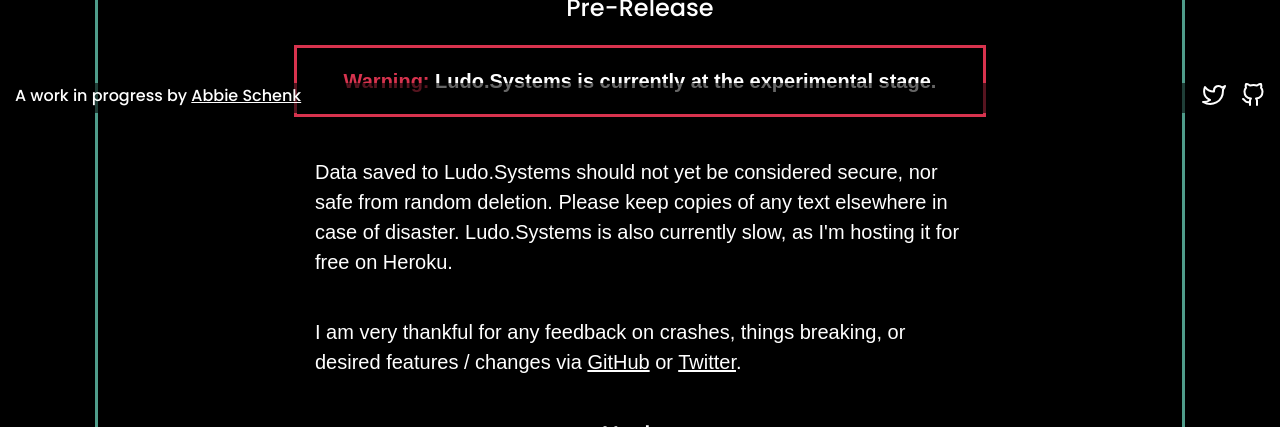
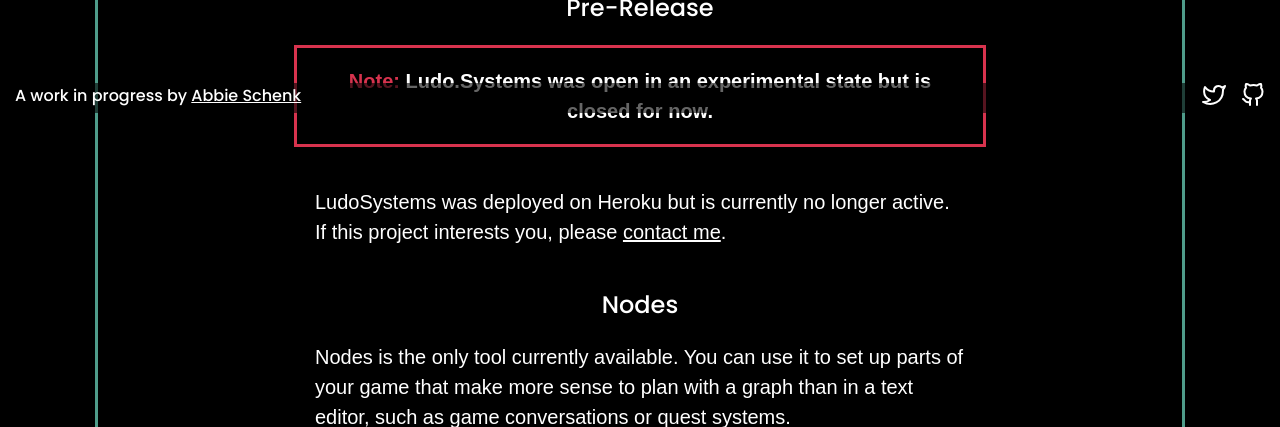
Before and after one commit to LudoSystems/ludosystems-app, a React (Create React App) app: page / in a window 1280 px wide. Shown: the part 687-1114 px from the top of the page. Built offline with nearby package versions, Linux system fonts and the light colour scheme; no server answers.

Commit message:
updated home page

```diff
--- a/src/components/Home.js
+++ b/src/components/Home.js
@@ -13,9 +13,8 @@
                 <p>Ludo.Systems is a set of visual game development tools designed for non-programmmers, exportable in common formats that are easy for programmers to add to almost any game engine.</p>
                 <iframe className="video" width="560" height="315" src="https://www.youtube.com/embed/8LtmX2naGvc" title="YouTube video player" frameBorder="0" allow="accelerometer; autoplay; clipboard-write; encrypted-media; gyroscope; picture-in-picture" allowFullScreen></iframe>
                 <h2 id="Pre-Release">Pre-Release</h2>
-                <p className="disclaimer"><strong><span className="warning-text">Warning:</span> Ludo.Systems is currently at the experimental stage.</strong></p>
-                <p>Data saved to Ludo.Systems should not yet be considered secure, nor safe from random deletion. Please keep copies of any text elsewhere in case of disaster. Ludo.Systems is also currently slow, as I'm hosting it for free on Heroku.</p>
-                <p>I am very thankful for any feedback on crashes, things breaking, or desired features / changes via <a href="https://github.com/ludosystems" target="_blank" rel="noreferrer noopener">GitHub</a> or <a href="https://twitter.com/Ludo_Systems" target="_blank" rel="noreferrer noopener">Twitter</a>.</p>
+                <p className="disclaimer"><strong><span className="warning-text">Note:</span> Ludo.Systems was open in an experimental state but is closed for now.</strong></p>
+                <p>LudoSystems was deployed on Heroku but is currently no longer active. If this project interests you, please <a href="https://abbieschenk.com">contact me</a>.</p>
                 <h2 id="Nodes">Nodes</h2>
                 <p>Nodes is the only tool currently available. You can use it to set up parts of your game that make more sense to plan with a graph than in a text editor, such as game conversations or quest systems. </p>
                 <h3>An example of a branching conversation</h3>
```
